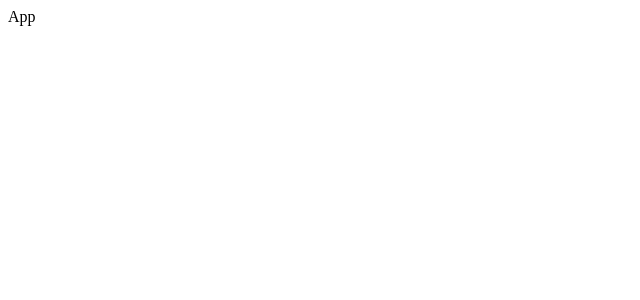
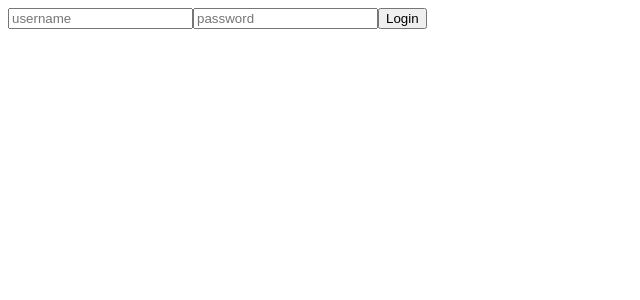
Before and after one commit to junaid-home/react-patterns, a React (Create React App) app: page / in a window 1280 px wide. Shown: the top 300 px of the page, without its empty margins (0-640 px from the left). Built offline with nearby package versions, Linux system fonts and the light colour scheme.

Commit message:
feat: impl compount component pattern

```diff
--- a/src/App.js
+++ b/src/App.js
@@ -1,7 +1,8 @@
 import React from "react";
+import Comp from "./patterns/01-compound-components/usage";
 
 const App = () => {
-  return <div>App</div>;
+  return <Comp />;
 };
 
 export default App;
--- /dev/null
+++ b/src/patterns/01-compound-components/pattern.js
@@ -0,0 +1,62 @@
+import { useState, createContext, useContext } from "react";
+
+/**********
+ * Form Parent Component
+ */
+const FormContext = createContext(null);
+function Form({ children, onSubmit, ...restProps }) {
+  const [obj, setObj] = useState({});
+
+  const handleSubmit = (e) => {
+    e.preventDefault();
+
+    onSubmit(obj);
+  };
+
+  return (
+    <form onSubmit={handleSubmit} {...restProps}>
+      <FormContext.Provider value={[obj, setObj]}>
+        {children}
+      </FormContext.Provider>
+    </form>
+  );
+}
+
+/**********
+ * FormInput Child Component
+ */
+function FormInput({ name, ...restProps }) {
+  const [values, setValues] = useContext(FormContext);
+
+  if (!name) throw new Error(`name prop is required in FormInput component!`);
+  return (
+    <input
+      name={name}
+      value={values[name] || ""}
+      onChange={(e) =>
+        setValues((prev) => ({ ...prev, [name]: e.target.value }))
+      }
+      {...restProps}
+    />
+  );
+}
+
+/**********
+ * FormButton Child Component
+ */
+function FormButton({ children, ...restProps }) {
+  return (
+    <button type="submit" {...restProps}>
+      {children}
+    </button>
+  );
+}
+
+/**********
+ * Module exports
+ */
+
+Form.Input = FormInput;
+Form.Button = FormButton;
+
+export default Form;
--- /dev/null
+++ b/src/patterns/01-compound-components/usage.js
@@ -0,0 +1,15 @@
+import Form from "./pattern";
+
+export default function Comp() {
+  const handleFormSubmission = (values) => {
+    console.log(values);
+  };
+
+  return (
+    <Form onSubmit={handleFormSubmission}>
+      <Form.Input name="username" placeholder="username" type="text" />
+      <Form.Input name="password" placeholder="password" type="password" />
+      <Form.Button>Login</Form.Button>
+    </Form>
+  );
+}
```
